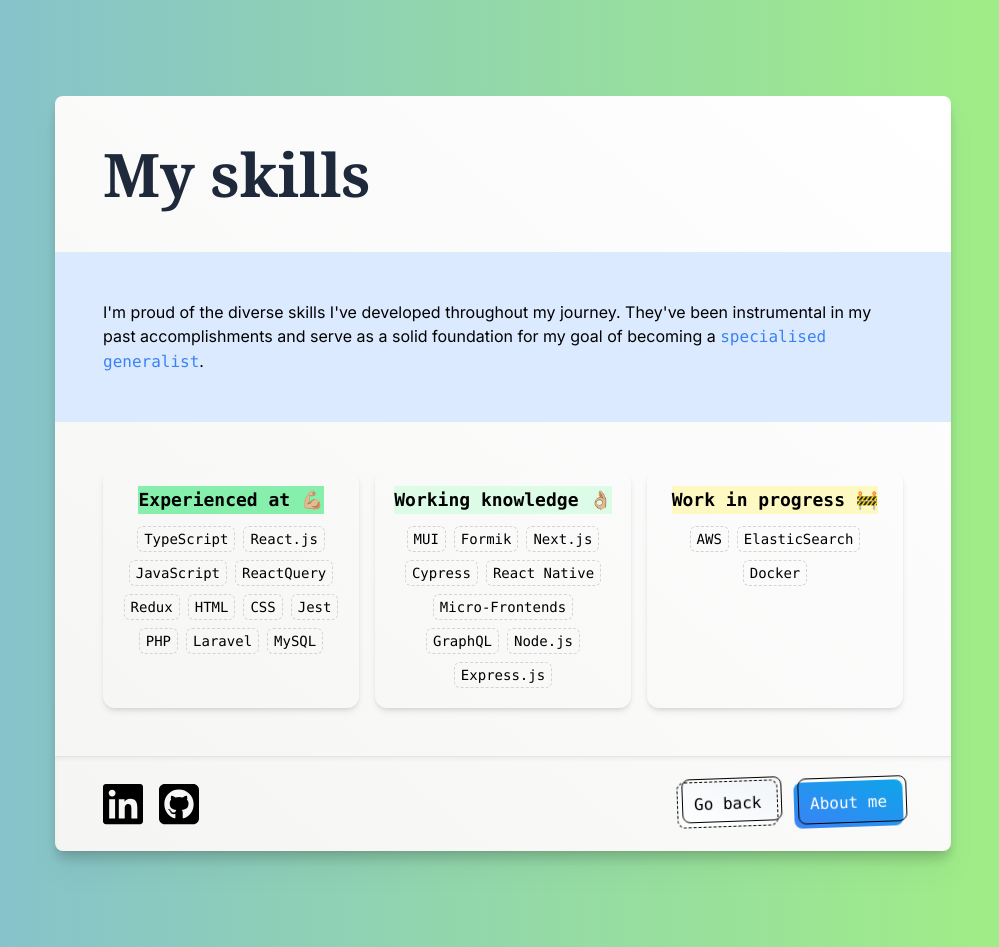
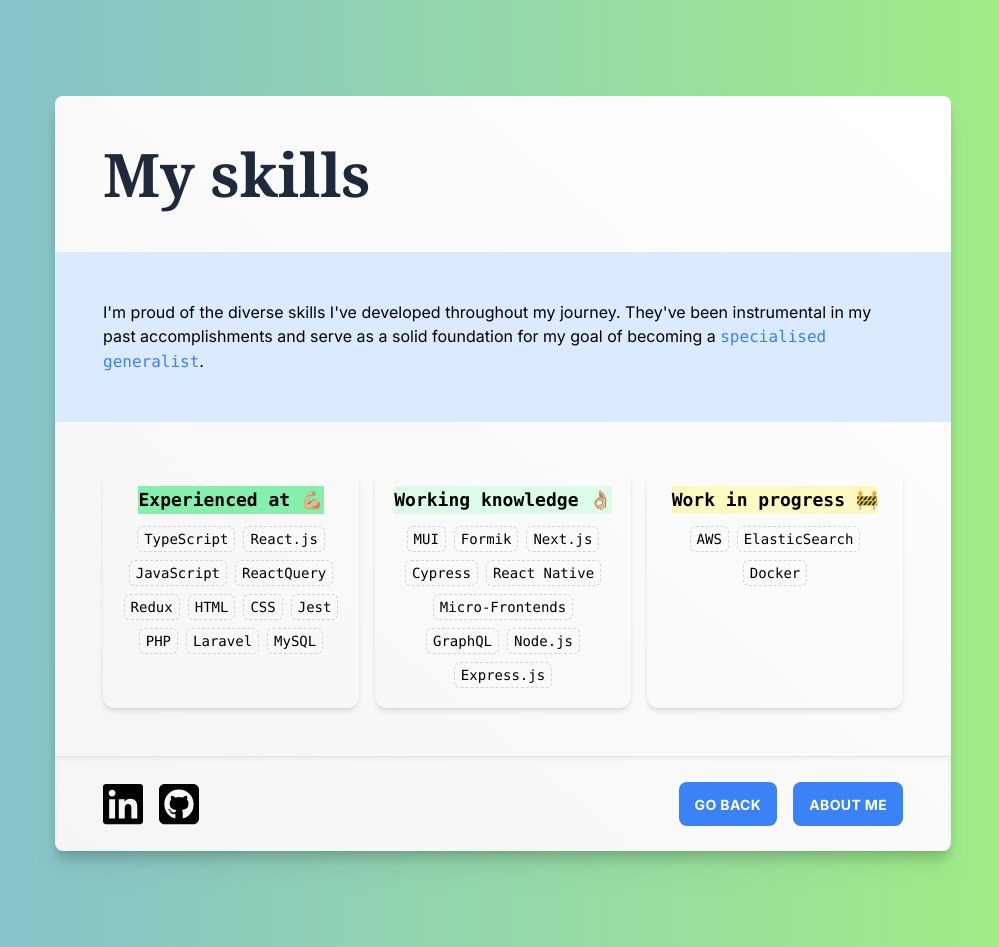
Before and after one commit to guillermo-segura/guillermo-segura.github.io, a Next.js app: page /skills in a window 1280 px wide. Shown: the whole page, without its empty margins (137-1136 px from the left). Built offline with nearby package versions, Linux system fonts and the light colour scheme.

Commit message:
refactor: update card components imports and footer

```diff
--- a/src/app/layout.tsx
+++ b/src/app/layout.tsx
@@ -1,7 +1,7 @@
 import type { Metadata } from "next";
 import { Inter } from "next/font/google";
 
-import Card from "@/components/Card/Card";
+import { Card } from "@/components/Card";
 import "./globals.css";
 
 const inter = Inter({ subsets: ["latin"] });
--- a/src/app/page.tsx
+++ b/src/app/page.tsx
@@ -1,6 +1,4 @@
-import { CardHeader } from "@/components/Card/CardHeader";
-import { CardSection } from '@/components/Card/CardSection';
-import CardFooter from "@/components/Card/CardFooter";
+import { CardHeader, CardSection, CardFooter } from "@/components/Card";
 import { Text } from "@/components/Text/Text";
 
 import content from '@/content/content.json';
--- a/src/app/skills/page.tsx
+++ b/src/app/skills/page.tsx
@@ -1,6 +1,4 @@
-import CardFooter from "@/components/Card/CardFooter";
-import { CardHeader } from "@/components/Card/CardHeader";
-import { CardSection } from '@/components/Card/CardSection';
+import { CardHeader, CardSection, CardFooter } from "@/components/Card";
 import BlueLink from "@/components/BlueLink/BlueLink";
 
 import content from '@/content/content.json';
--- a/src/app/traits/page.tsx
+++ b/src/app/traits/page.tsx
@@ -1,9 +1,7 @@
 import BodyList from "@/components/Body/BodyList";
 import BlueLink from "@/components/BlueLink/BlueLink";
 import ButtonLink from "@/components/ButtonLink/ButtonLink";
-import { CardHeader } from "@/components/Card/CardHeader";
-import { CardSection } from '@/components/Card/CardSection';
-import CardFooter from "@/components/Card/CardFooter";
+import { CardHeader, CardSection, CardFooter } from "@/components/Card";
 import ImgSlide from '@/components/ImgSlide/ImgSlide';
 import Slide from '@/components/Slide/Slide';
 import VerticalDivider from "@/components/VerticalDivider/VerticalDivider";
--- a/src/components/ButtonLink/ButtonLink.tsx
+++ b/src/components/ButtonLink/ButtonLink.tsx
@@ -1,20 +1,46 @@
 import Link from "next/link";
 
 import { primary, secondary } from "./classNames";
+import { Text } from "../Text/Text";
 
 interface ButtonLinkProps {
-  label: string;
+  children?: React.ReactNode;
+  label?: string;
   href?: string;
   type?: 'primary' | 'secondary';
   onClick?: (event: React.MouseEvent<HTMLElement>) => void;
 };
 
-const classNames = { primary, secondary };
+const cn = {
+  base: [
+    'px-4',
+    'py-2.5',
+    'rounded-lg',
+    'cursor-pointer',
+    'bg-blue-500',
+    // 'bg-gradient-to-tr',
+    // 'from-blue-500',
+    // 'to-sky-500',
+    // 'outline-none',
 
-export default function ButtonLink({ label, type = 'primary', href = '', onClick }: ButtonLinkProps) {
+    // 'hover:to-sky-600',
+    // 'hover:shadow-[-4px_4px_5px_rgba(0,0,0,0.3)]',
+    // 'focus:to-sky-600',
+    // 'focus:shadow-[-4px_4px_5px_rgba(0,0,0,0.3)]',
+  ],
+  primary: [
+
+  ],
+  secondary: [
+
+  ],
+}
+
+export default function ButtonLink({ children, label, type = 'primary', href = '', onClick }: ButtonLinkProps) {
   return (
-    <Link href={href} onClick={onClick} className={classNames[type]}>
-      {label}
+    <Link className={[...cn.base, ...cn[type]].join(' ')} href={href} onClick={onClick}>
+      {label && <Text variant="label" color="white">{label}</Text>}
+      {children && <Text variant="label" color="white">{children}</Text>}
     </Link>
   );
 }
--- a/src/components/Card/Card.tsx
+++ b/src/components/Card/Card.tsx
@@ -1,4 +1,6 @@
-const classNames = {
+import { memo } from "react";
+
+const cn = {
   container: [
     'w-full',
     'max-w-4xl',
@@ -11,13 +13,15 @@ const classNames = {
     'shadow-lg',
     'text-black',
     'drop-shadow-xl',
-  ].join(' '),
+  ],
 };
 
-export default function Card({ children }: { children: React.ReactNode }) {
+const CardRaw = ({ children }: { children: React.ReactNode }) => {
   return (
-      <div className={classNames.container}>
+      <div className={cn.container.join(' ')}>
         {children}
       </div>
   );
 }
+
+export const Card = memo(CardRaw);
--- a/src/components/Card/CardFooter.tsx
+++ b/src/components/Card/CardFooter.tsx
@@ -7,8 +7,9 @@ import IconLink from '@/components/IconLink/IconLink';
 import ButtonLink from '@/components/ButtonLink/ButtonLink';
 
 import content from '@/content/content.json';
+import { memo } from 'react';
 
-const classNames = {
+const cn = {
   container: [
     'flex',
     'flex-col-reverse',
@@ -21,14 +22,14 @@ const classNames = {
     'sm:px-12',
 
     'xs:flex-row',
-  ].join(' '),
+  ],
   iconsContainer: [
     'flex',
     'flex-row',
     'space-x-4',
     'mt-6',
     'xs:mt-0',
-  ].join(' '),
+  ],
   itemsContainer: [
     'flex',
     'flex-col',
@@ -36,16 +37,16 @@ const classNames = {
     'xs:space-y-0',
     'xs:flex-row',
     'xs:space-x-4',
-  ].join(' '),
+  ],
 };
 
 const LINKEDIN_URL = 'https://www.linkedin.com/in/g-segura/';
 const GITHUB_URL = 'https://github.com/guillermo-segura';
 
-export default function CardFooter({ skills = false, traits = false, home = false }) {
+const CardFooterRaw = ({ skills = false, traits = false, home = false }) => {
   return (
-    <div className={classNames.container}>
-      <div className={classNames.iconsContainer}>
+    <footer className={cn.container.join(' ')}>
+      <div className={cn.iconsContainer.join(' ')}>
         <IconLink
           id="linkedin_icon"
           href={LINKEDIN_URL}
@@ -68,17 +69,25 @@ export default function CardFooter({ skills = false, traits = false, home = fals
         <span className="font-mono font-sm cursor-pointer p-2">EN 🇬🇧</span>
       </div> */}
 
-      <div className={classNames.itemsContainer}>
+      <div className={cn.itemsContainer.join(' ')}>
         {home && (
-          <ButtonLink label={content.buttons.back} href="/" type="secondary" />
+          <ButtonLink href="/" type="secondary">
+            {content.buttons.back}
+          </ButtonLink>
         )}
         {traits && (
-          <ButtonLink label={content.buttons.aboutMe}  href="/traits" />
+          <ButtonLink href="/traits">
+            {content.buttons.aboutMe}
+          </ButtonLink>
         )}
         {skills && (
-          <ButtonLink label={content.buttons.skills}  href="/skills" />
+          <ButtonLink href="/skills">
+            {content.buttons.skills}
+          </ButtonLink>
         )}
       </div>
-    </div>
+    </footer>
   );
 }
+
+export const CardFooter = memo(CardFooterRaw);
--- /dev/null
+++ b/src/components/Card/index.ts
@@ -0,0 +1,4 @@
+export { Card } from './Card';
+export { CardHeader } from './CardHeader';
+export { CardSection } from './CardSection';
+export { CardFooter } from './CardFooter';
--- a/src/components/Text/Text.tsx
+++ b/src/components/Text/Text.tsx
@@ -6,34 +6,37 @@ export interface TextProps {
   children: React.ReactNode;
   variant?: Variant;
   textAlign?: 'center' | 'left' | 'right';
+  color?: 'white' | 'black';
 }
 
 const cn = {
-  h1: ['font-serif', 'font-bold', 'text-2xl', 'sm:text-6xl', 'text-slate-800'],
-  h2: ['font-serif', 'font-semibold', 'text-1xl', 'sm:text-5xl', 'text-slate-800'],
-  h3: ['font-serif', 'font-medium', 'text-xl', 'sm:text-4xl', 'text-slate-800'],
-  subtext: ['text-md', 'sm:text-xl', 'font-light', 'text-slate-800'],
-  label: ['text-sm', 'sm:text-md', 'font-bold', 'uppercase', 'tracking-wide', 'text-slate-800'],
-  text: ['text-lg', 'sm:text-2xl', 'text-slate-800'],
+  h1: ['font-serif', 'font-bold', 'text-2xl', 'sm:text-6xl'],
+  h2: ['font-serif', 'font-semibold', 'text-1xl', 'sm:text-5xl'],
+  h3: ['font-serif', 'font-medium', 'text-xl', 'sm:text-4xl'],
+  subtext: ['text-md', 'sm:text-xl', 'font-light'],
+  label: ['text-sm', 'sm:text-md', 'font-bold', 'uppercase', 'tracking-wide'],
+  text: ['text-lg', 'sm:text-2xl'],
   center: ['text-center'],
   left: ['text-left'],
   right: ['text-right'],
+  black: ['text-slate-800'],
+  white: ['text-white'],
 };
 
-const TextRaw = ({ children, variant = 'text', textAlign = 'left' }: TextProps) => {
+const TextRaw = ({ children, variant = 'text', textAlign = 'left', color = 'black' }: TextProps) => {
   switch (variant) {
     case 'h1':
-      return <h1 className={[...cn.h1, ...cn[textAlign]].join(' ')}>{children}</h1>;
+      return <h1 className={[...cn.h1, ...cn[textAlign], ...cn[color]].join(' ')}>{children}</h1>;
     case 'h2':
-      return <h2 className={[...cn.h2, ...cn[textAlign]].join(' ')}>{children}</h2>;
+      return <h2 className={[...cn.h2, ...cn[textAlign], ...cn[color]].join(' ')}>{children}</h2>;
     case 'h3':
-      return <h3 className={[...cn.h3, ...cn[textAlign]].join(' ')}>{children}</h3>;
+      return <h3 className={[...cn.h3, ...cn[textAlign], ...cn[color]].join(' ')}>{children}</h3>;
     case 'subtext':
-      return <span className={[...cn.subtext, ...cn[textAlign]].join(' ')}>{children}</span>;
+      return <span className={[...cn.subtext, ...cn[textAlign], ...cn[color]].join(' ')}>{children}</span>;
     case 'label':
-      return <span className={[...cn.label, ...cn[textAlign]].join(' ')}>{children}</span>;
+      return <span className={[...cn.label, ...cn[textAlign], ...cn[color]].join(' ')}>{children}</span>;
     default:
-      return <span className={[...cn.text, ...cn[textAlign]].join(' ')}>{children}</span>;
+      return <span className={[...cn.text, ...cn[textAlign], ...cn[color]].join(' ')}>{children}</span>;
   }
 }
 
```
